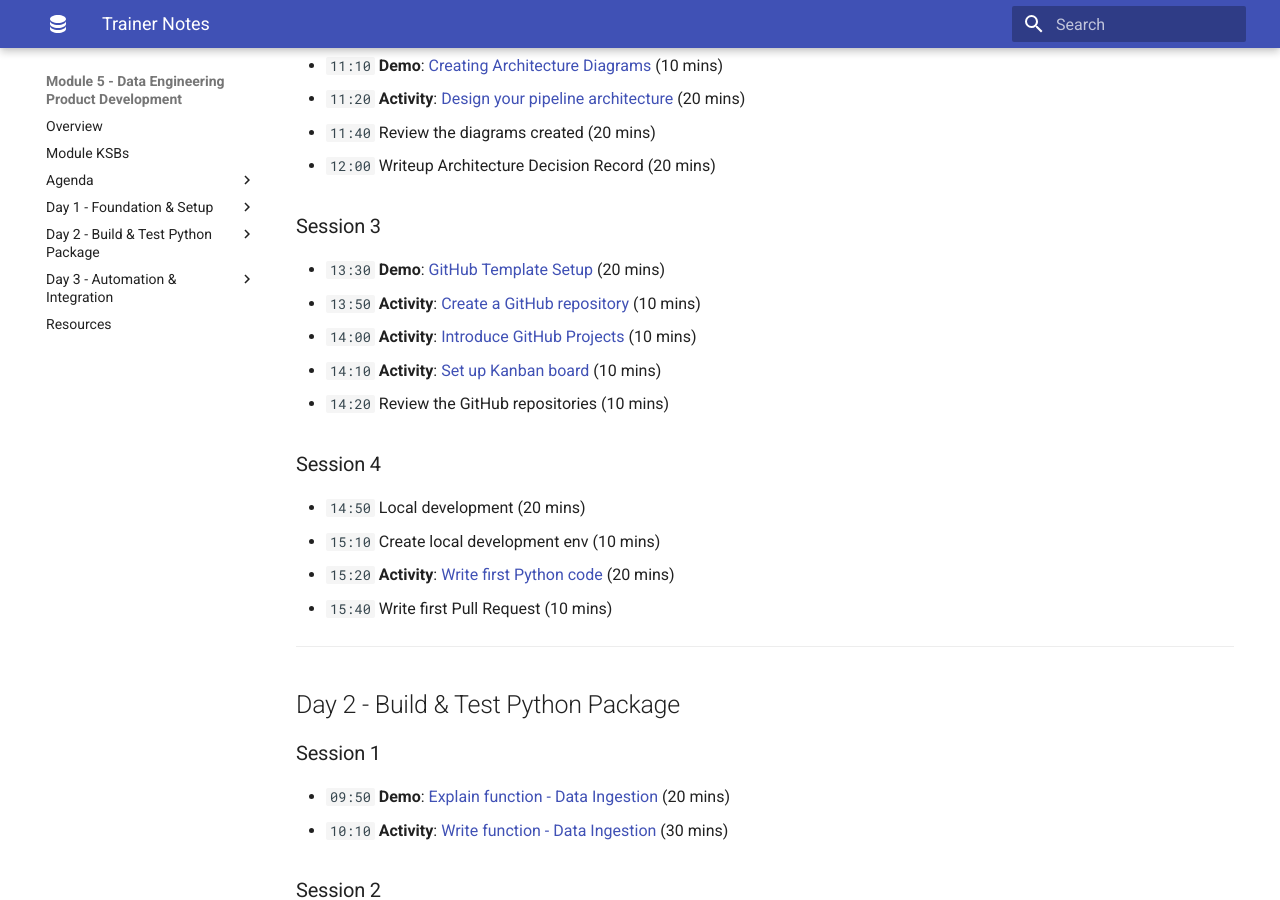
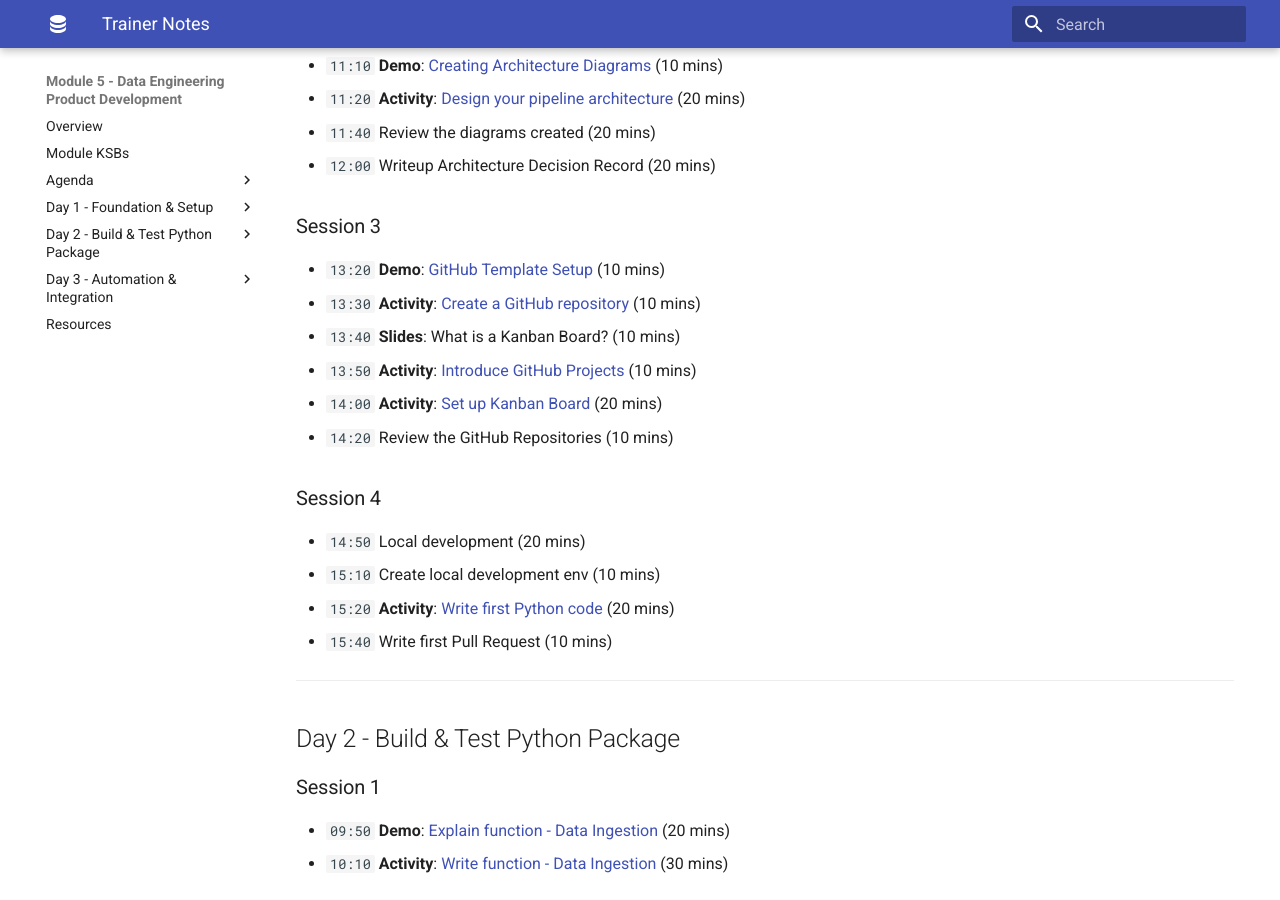
Before and after one commit to qaalabs/DE5M5, an MkDocs documentation site: the page built from docs/trainer.md, in a window 1280 px wide and 900 px high, scrolled down 462 px. Built offline with MkDocs 1.6.1 and Material for MkDocs 9.7.7, drawn with Linux system fonts in a browser that asks for light colours.

Commit message:
Auto commit by uthisha

```diff
--- a/docs/trainer.md
+++ b/docs/trainer.md
@@ -19,11 +19,12 @@
 
 ### Session 3
 
-- `13:30` **Demo**: [GitHub Template Setup](day1/github-template.md) (20 mins)
-- `13:50` **Activity**: [Create a GitHub repository](day1/create-repo.md) (10 mins)
-- `14:00` **Activity**: [Introduce GitHub Projects](day1/create-project.md) (10 mins)
-- `14:10` **Activity**: [Set up Kanban board](day1/project-tasks.md) (10 mins)
-- `14:20` Review the GitHub repositories (10 mins)
+- `13:20` **Demo**: [GitHub Template Setup](day1/github-template.md) (10 mins)
+- `13:30` **Activity**: [Create a GitHub repository](day1/create-repo.md) (10 mins)
+- `13:40` **Slides**: What is a Kanban Board? (10 mins)
+- `13:50` **Activity**: [Introduce GitHub Projects](day1/create-project.md) (10 mins)
+- `14:00` **Activity**: [Set up Kanban Board](day1/project-tasks.md) (20 mins)
+- `14:20` Review the GitHub Repositories (10 mins)
 
 ### Session 4
 
--- a/mkdocs.yml
+++ b/mkdocs.yml
@@ -20,7 +20,7 @@
     - "Design your pipeline architecture": day1/design-pipeline.md
     - "Create a GitHub repository": day1/create-repo.md
     - "Introduce GitHub Projects": day1/create-project.md
-    - "Set up Kanban board": day1/project-tasks.md
+    - "Set up Kanban Board": day1/project-tasks.md
     - "Write first Python code": day1/write-code.md
 
   - "Day 2 - Build & Test Python Package":
--- a/zensical.toml
+++ b/zensical.toml
@@ -16,7 +16,7 @@
     {"Design your pipeline architecture" = "day1/design-pipeline.md"},
     {"Create a GitHub repository" = "day1/create-repo.md"},
     {"Introduce GitHub Projects" = "day1/create-project.md"},
-    {"Set up Kanban board" = "day1/project-tasks.md"},
+    {"Set up Kanban Board" = "day1/project-tasks.md"},
     {"Write first Python code" = "day1/write-code.md"},
   ]},
   {"Day 2 - Build & Test Python Package" = [
```
Also changed, not shown: docs/agenda/day1.md (+3 -3 lines).
